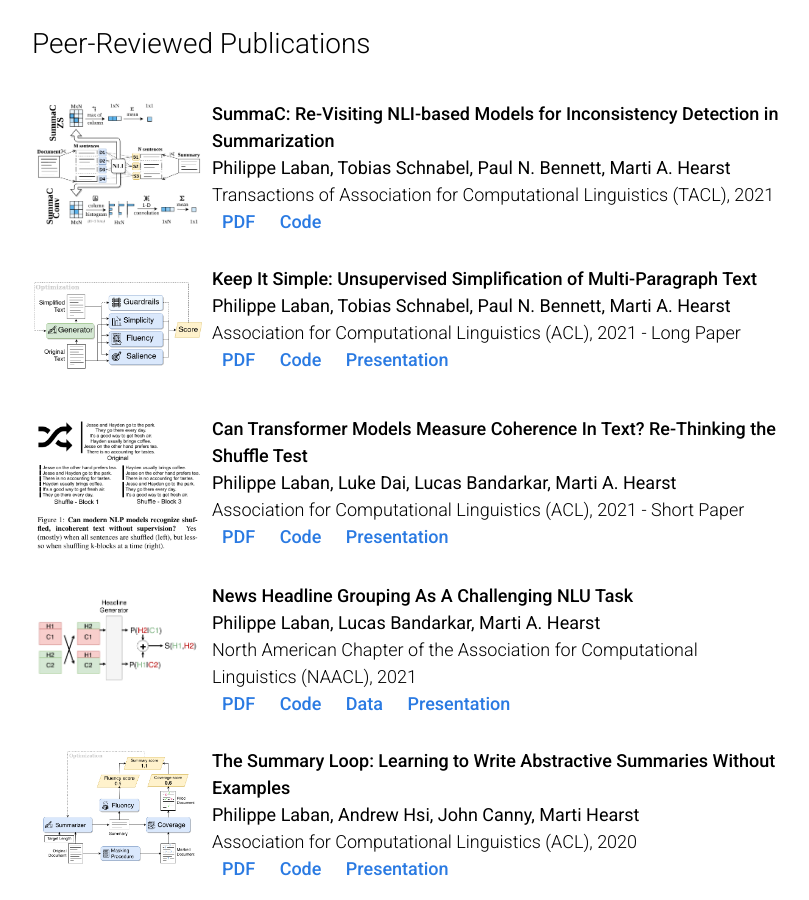
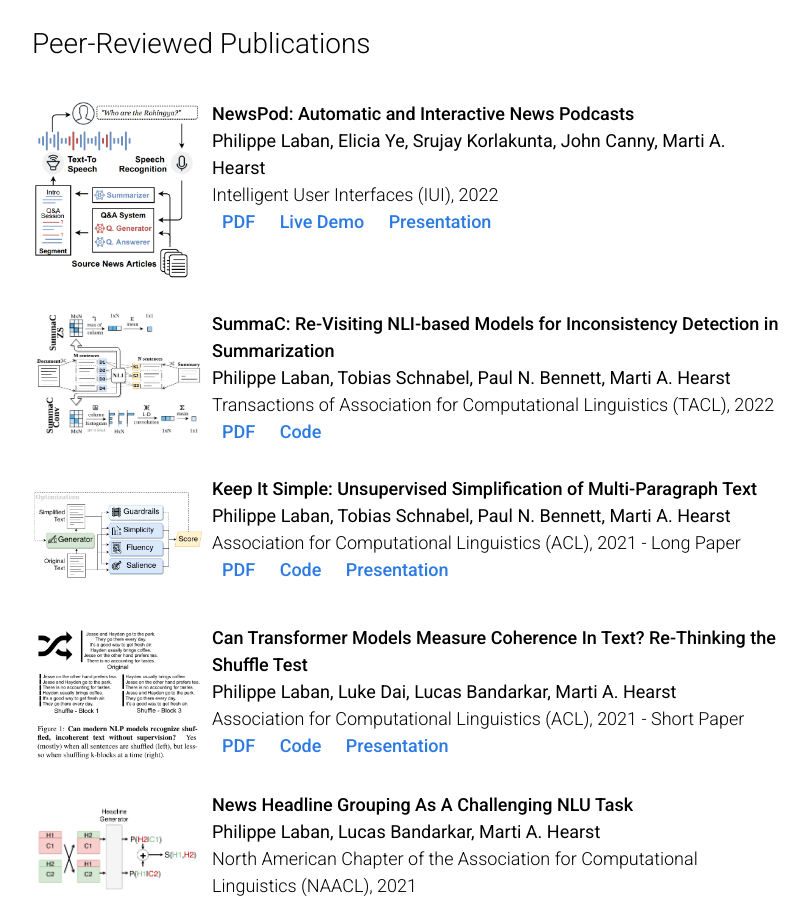
Before and after one commit to tingofurro/tingofurro.github.io, a plain HTML site: page index.html in a window 1280 px wide. Shown: the part 877-1777 px from the top of the page, without its empty margins (233-1042 px from the left). Drawn offline with Linux system fonts and the light colour scheme.

Commit message:
Adding IUI2022 Newspod paper

```diff
--- a/index.html
+++ b/index.html
@@ -123,10 +123,21 @@
         <div class="header">Peer-Reviewed Publications</div>
         <div class="pubs">
             <div class="pub">
+                <img src="images/iui2022_newspod.png" class="figure" />
+                <div class="title">NewsPod: Automatic and Interactive News Podcasts</div>
+                <div class="authors">Philippe Laban, Elicia Ye, Srujay Korlakunta, John Canny, Marti A. Hearst</div>
+                <div class="conference">Intelligent User Interfaces (IUI), 2022</div>
+                <div class="links">
+                    <a href="pdfs/IUI2022_NewsPod.pdf" target="_new">PDF</a>
+                    <a href="https://newspod.github.io/" target="_new">Live Demo</a>
+                    <a href="pdfs/iui2022_newspod_presentation.pdf" target="_new">Presentation</a>
+                </div>
+            </div>
+            <div class="pub">
                 <img src="images/tacl2021_summac.png" class="figure" />
                 <div class="title">SummaC: Re-Visiting NLI-based Models for Inconsistency Detection in Summarization</div>
                 <div class="authors">Philippe Laban, Tobias Schnabel, Paul N. Bennett, Marti A. Hearst</div>
-                <div class="conference">Transactions of Association for Computational Linguistics (TACL), 2021</div>
+                <div class="conference">Transactions of Association for Computational Linguistics (TACL), 2022</div>
                 <div class="links">
                     <a href="pdfs/TACL2021_SummaC.pdf" target="_new">PDF</a>
                     <a href="https://github.com/tingofurro/summac" target="_new">Code</a>
```
Also changed, not shown: images/iui2022_newspod.png (added), 1 other file.
